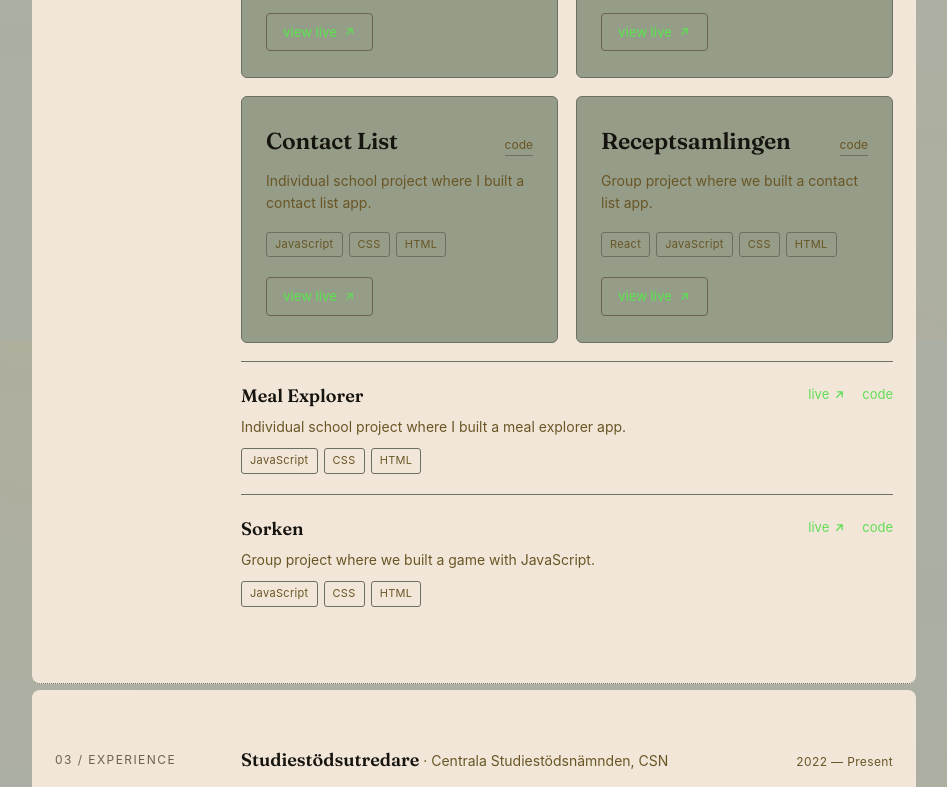
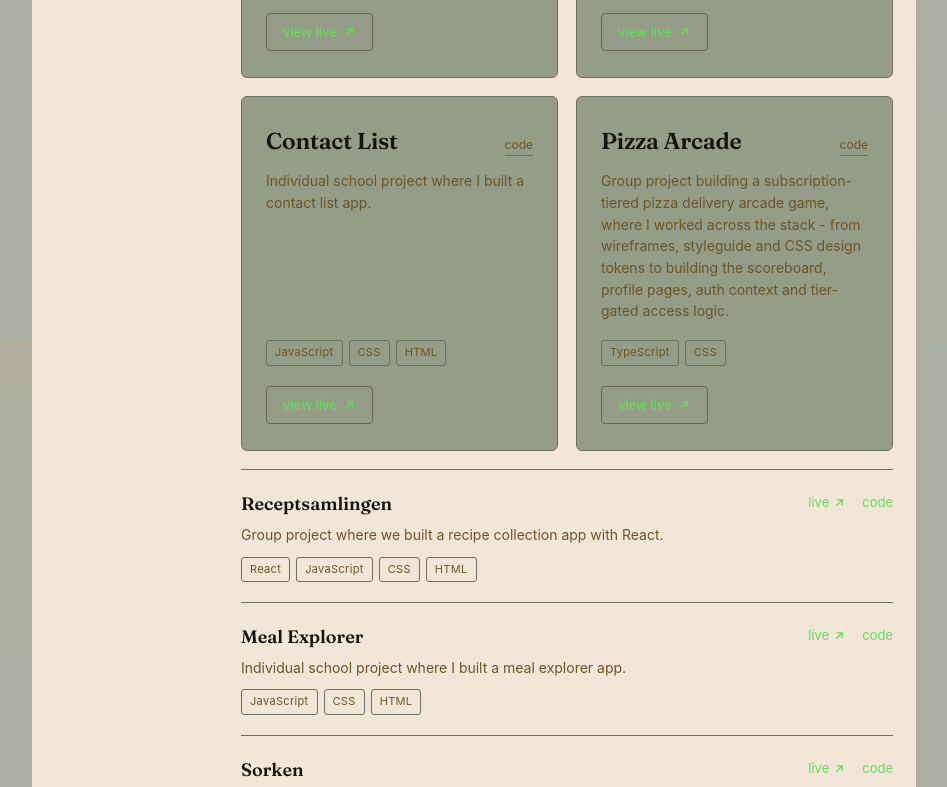
Before and after one commit to 13jel/cv-julialindstrom, a React (Vite) app: page / in a window 1280 px wide. Shown: the part 1260-2047 px from the top of the page, without its empty margins (166-1113 px from the left). Built offline with nearby package versions, Linux system fonts and the light colour scheme.

Commit message:
Added another experience and updated skills

```diff
--- a/src/data.js
+++ b/src/data.js
@@ -49,12 +49,20 @@ export const projects = [
     featured: true,
   },
   {
+    name: "Pizza Arcade",
+    blurb: "Group project building a subscription-tiered pizza delivery arcade game, where I worked across the stack - from wireframes, styleguide and CSS design tokens to building the scoreboard, profile pages, auth context and tier-gated access logic.",
+    live: "https://game-monetization.vercel.app/",
+    repo: "https://github.com/niloscar/game-monetization",
+    stack: ["TypeScript", "CSS"],
+    featured: true,
+  },
+  {
     name: "Receptsamlingen",
-    blurb: "Group project where we built a contact list app.",
+    blurb: "Group project where we built a recipe collection app with React.",
     live: "https://receptsamlingen.vercel.app/",
     repo: "https://github.com/Harald-Wallin/Frameworks_GroupProj.git",
     stack: ["React", "JavaScript", "CSS", "HTML"],
-    featured: true,
+    featured: false, // featured projects show larger, at the top
   },
   {
     name: "Meal Explorer",
@@ -75,10 +83,12 @@ export const projects = [
 ];
 // Group your skills however you like. Add or remove categories freely.
 export const skills = [
-  { group: "Frontend", items: ["React", "Vite", "Next.js", "TypeScript", "Tailwind CSS", "Vue"] },
-  { group: "Backend", items: ["Node.js", "Express", "TypeScript", "Python", "REST", "GraphQL"] },
-  { group: "Data", items: ["PostgreSQL", "MongoDB", "Supabase", "Row Level Security", "Redis", "Prisma"] },
-  { group: "Tooling", items: ["Git", "Vercel", "Render", "CI/CD"] },
+  { group: "Frontend", items: ["React", "Vite", "Next.js", "TypeScript", "Tailwind CSS", "Vue", "HTML5 Canvas API"] },
+  { group: "Backend", items: ["Node.js", "Express", "TypeScript", "Python", "REST", "GraphQL", "PHP"] },
+  { group: "Data", items: ["PostgreSQL", "MongoDB", "Supabase", "Row Level Security", "Redis", "Prisma", "Neon"] },
+  { group: "Tooling", items: ["Git", "GitHub","Vercel", "Render", "CI/CD", "Postman", "VS Code", "Docker", "pgAdmin"] },
+  { group: "Graphics", items: ["Canvas", "Sprite Animations", "Procreate", "Seamless patterns", "Illustrations", "Adobe"] },
+  { group: "Process & Collaboration", items: ["Technical writing", "Agile", "Scrum", "Jira", "Code Review", "Cross-functional Collaboration"] },
 ];
 
 // Newest first.
```
Also changed, not shown: 1 other file (tests, documents, lock files or other folders).
